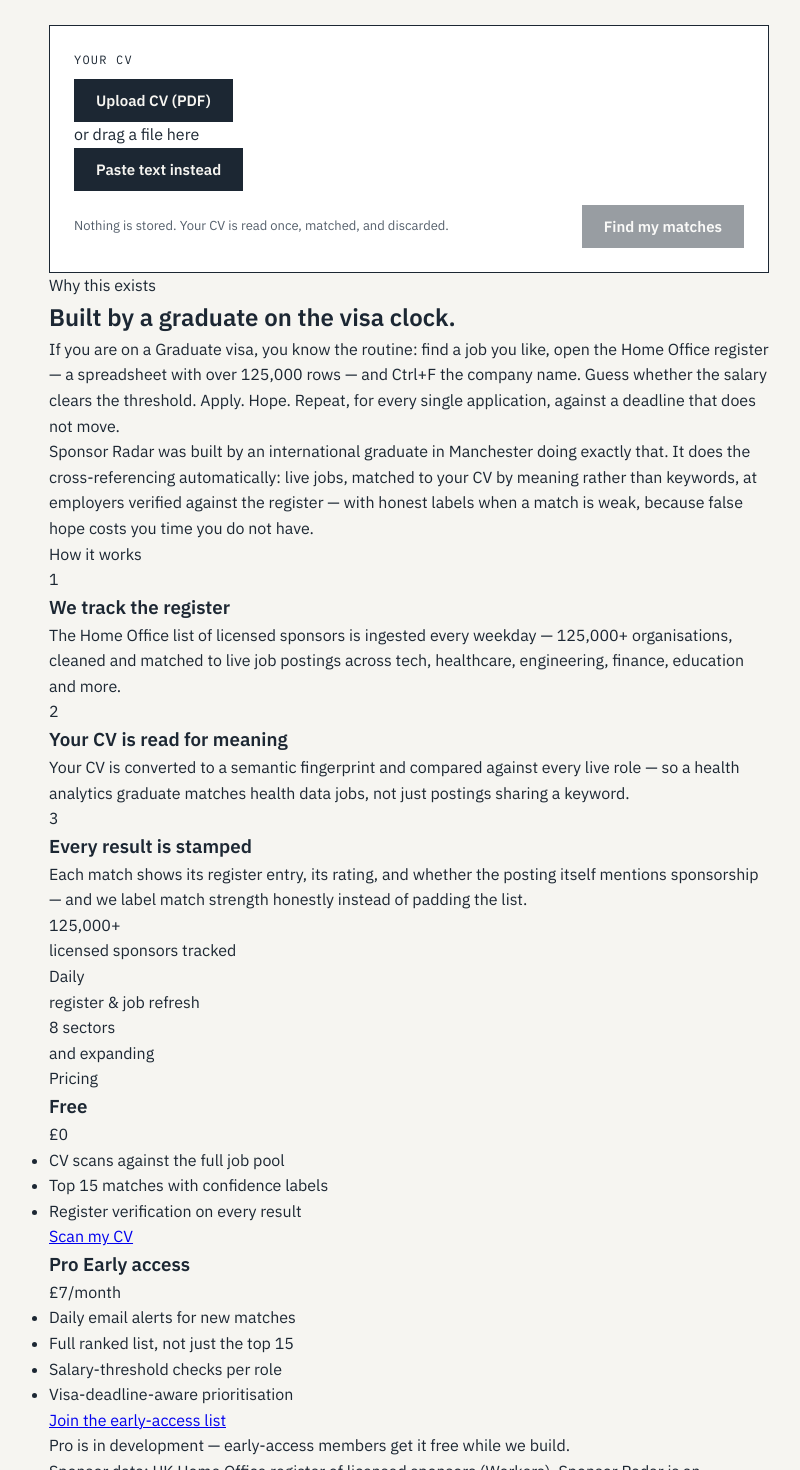
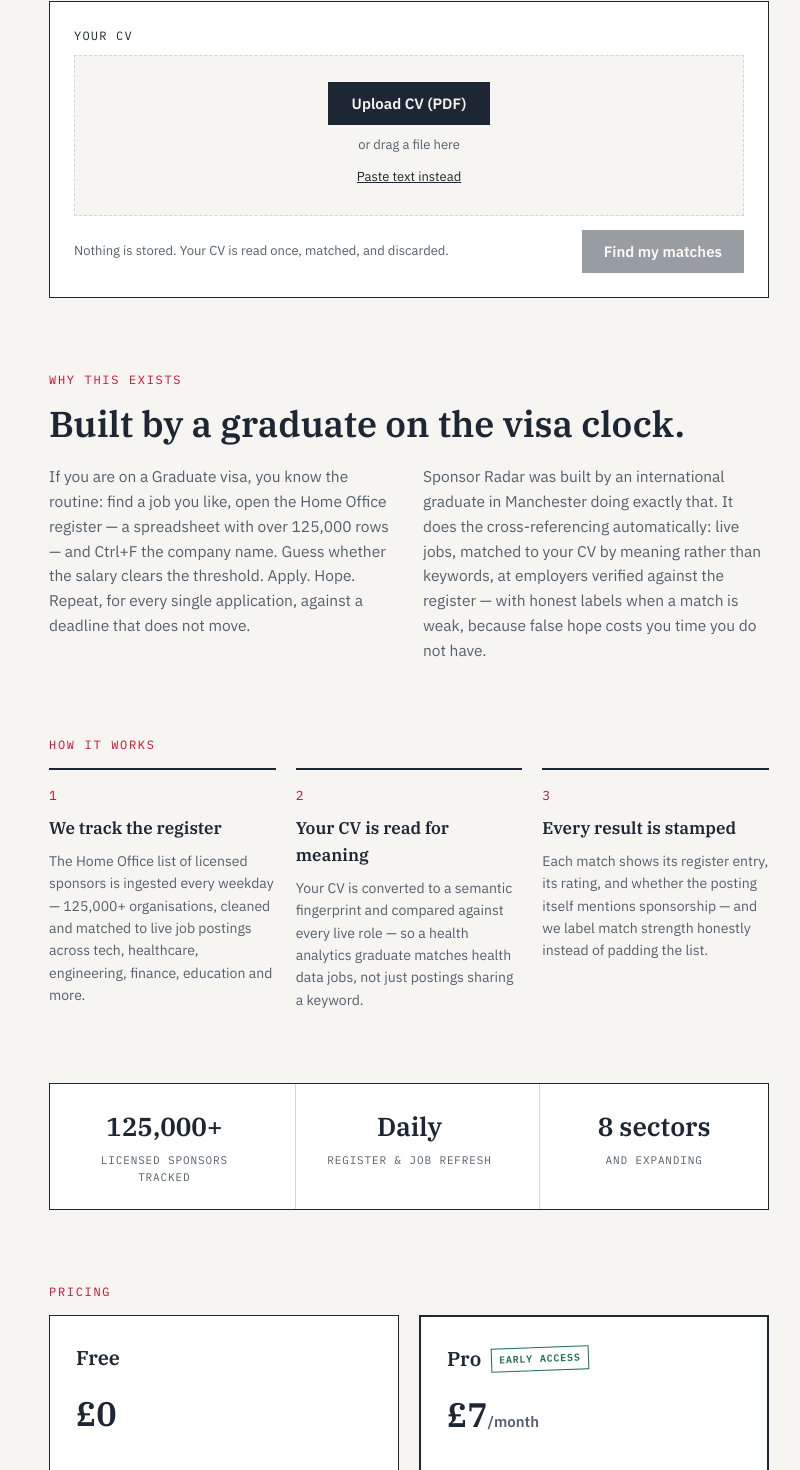
Before and after one commit to adilh333/Sponsor-Radar, a Next.js app in the folder web/: page / in a window 1280 px wide. Shown: the part 441-1911 px from the top of the page, without its empty margins (231-1031 px from the left). Built offline with nearby package versions, Linux system fonts and the light colour scheme.

Commit message:
Add styles for SaaS landing page components

```diff
--- a/web/app/globals.css
+++ b/web/app/globals.css
@@ -155,3 +155,129 @@
 .coverage-note p:not(.coverage-head) {
   font-size: 14.5px; color: var(--ink-soft); max-width: 62ch;
 }
+
+/* --- SaaS landing additions --- */
+.masthead { justify-content: space-between; }
+.mast-left { display: flex; align-items: center; gap: 12px; }
+.mast-nav { display: flex; align-items: center; gap: 22px; }
+.mast-nav a {
+  font-size: 14px; color: var(--ink); text-decoration: none;
+}
+.mast-nav a:hover { text-decoration: underline; }
+.nav-cta {
+  border: 1.5px solid var(--ink); padding: 7px 14px; font-weight: 600;
+}
+.nav-cta:hover { background: var(--ink); color: var(--paper); text-decoration: none !important; }
+
+.dropzone {
+  border: 1.5px dashed var(--rule); background: var(--paper);
+  padding: 26px 18px; text-align: center; margin-bottom: 12px;
+}
+.upload-btn {
+  background: var(--ink); color: var(--paper);
+  font: 600 15px "IBM Plex Sans", sans-serif;
+  border: none; padding: 12px 24px; cursor: pointer;
+}
+.drop-hint { margin-top: 10px; font-size: 13px; color: var(--ink-soft); }
+.paste-toggle {
+  background: none; color: var(--ink); border: none;
+  font: 400 13px "IBM Plex Sans", sans-serif;
+  text-decoration: underline; cursor: pointer; margin-top: 8px; padding: 4px;
+}
+
+.section-label {
+  font-family: "IBM Plex Mono", monospace;
+  font-size: 12px; letter-spacing: 0.14em; text-transform: uppercase;
+  color: var(--gov-red); margin-bottom: 14px;
+}
+.section-title {
+  font-family: "IBM Plex Serif", serif;
+  font-size: clamp(26px, 4.5vw, 36px); font-weight: 600; line-height: 1.15;
+  margin-bottom: 20px;
+}
+.story { padding: 72px 0 8px; }
+.story-cols {
+  display: grid; grid-template-columns: 1fr 1fr; gap: 28px;
+}
+.story-cols p { font-size: 15.5px; color: var(--ink-soft); }
+
+.how { padding: 64px 0 8px; }
+.steps { display: grid; grid-template-columns: repeat(3, 1fr); gap: 20px; }
+.step { border-top: 2px solid var(--ink); padding-top: 16px; }
+.step-no {
+  font-family: "IBM Plex Mono", monospace;
+  font-size: 13px; color: var(--gov-red); margin-bottom: 8px;
+}
+.step h3 {
+  font-family: "IBM Plex Serif", serif;
+  font-size: 17px; font-weight: 600; margin-bottom: 8px;
+}
+.step p:not(.step-no) { font-size: 14px; color: var(--ink-soft); }
+
+.stats {
+  display: grid; grid-template-columns: repeat(3, 1fr); gap: 16px;
+  margin-top: 64px; border: 1.5px solid var(--ink); background: #fff;
+}
+.stat { padding: 22px; text-align: center; }
+.stat + .stat { border-left: 1px solid var(--rule); }
+.stat-n {
+  font-family: "IBM Plex Serif", serif;
+  font-size: 26px; font-weight: 600;
+}
+.stat-l {
+  font-family: "IBM Plex Mono", monospace;
+  font-size: 11px; letter-spacing: 0.08em; text-transform: uppercase;
+  color: var(--ink-soft); margin-top: 4px;
+}
+
+.pricing { padding: 72px 0 8px; }
+.plans { display: grid; grid-template-columns: 1fr 1fr; gap: 20px; }
+.plan { border: 1.5px solid var(--ink); background: #fff; padding: 26px; }
+.plan-pro { border-width: 2.5px; }
+.plan h3 {
+  font-family: "IBM Plex Serif", serif; font-size: 20px; font-weight: 600;
+  display: flex; align-items: center; gap: 10px;
+}
+.plan-badge {
+  font-family: "IBM Plex Mono", monospace;
+  font-size: 10px; letter-spacing: 0.08em; text-transform: uppercase;
+  color: var(--stamp-green); border: 1px solid currentColor;
+  padding: 3px 7px; transform: rotate(-2deg);
+}
+.plan-price {
+  font-family: "IBM Plex Serif", serif;
+  font-size: 34px; font-weight: 600; margin: 12px 0 16px;
+}
+.plan-price span { font-size: 15px; color: var(--ink-soft); font-family: "IBM Plex Sans", sans-serif; }
+.plan ul { list-style: none; margin-bottom: 22px; }
+.plan li {
+  font-size: 14.5px; color: var(--ink-soft);
+  padding: 7px 0 7px 22px; position: relative;
+  border-bottom: 1px solid var(--rule);
+}
+.plan li::before {
+  content: "—"; position: absolute; left: 0; color: var(--gov-red);
+}
+.plan-btn {
+  display: inline-block; border: 1.5px solid var(--ink);
+  padding: 11px 20px; font-weight: 600; font-size: 14.5px;
+  color: var(--ink); text-decoration: none;
+}
+.plan-btn:hover { background: var(--ink); color: var(--paper); }
+.plan-btn-pro { background: var(--ink); color: var(--paper); }
+.plan-btn-pro:hover { background: #000; }
+.plan-note { margin-top: 12px; font-size: 12.5px; color: var(--ink-soft); }
+
+.footer {
+  margin-top: 88px; padding-top: 24px; border-top: 2px solid var(--ink);
+}
+.footer p { font-size: 12.5px; color: var(--ink-soft); max-width: 70ch; }
+.footer-meta { margin-top: 10px; }
+.footer a { color: var(--ink); }
+
+@media (max-width: 640px) {
+  .story-cols, .steps, .plans { grid-template-columns: 1fr; }
+  .stats { grid-template-columns: 1fr; }
+  .stat + .stat { border-left: none; border-top: 1px solid var(--rule); }
+  .mast-nav a:not(.nav-cta) { display: none; }
+}
```
